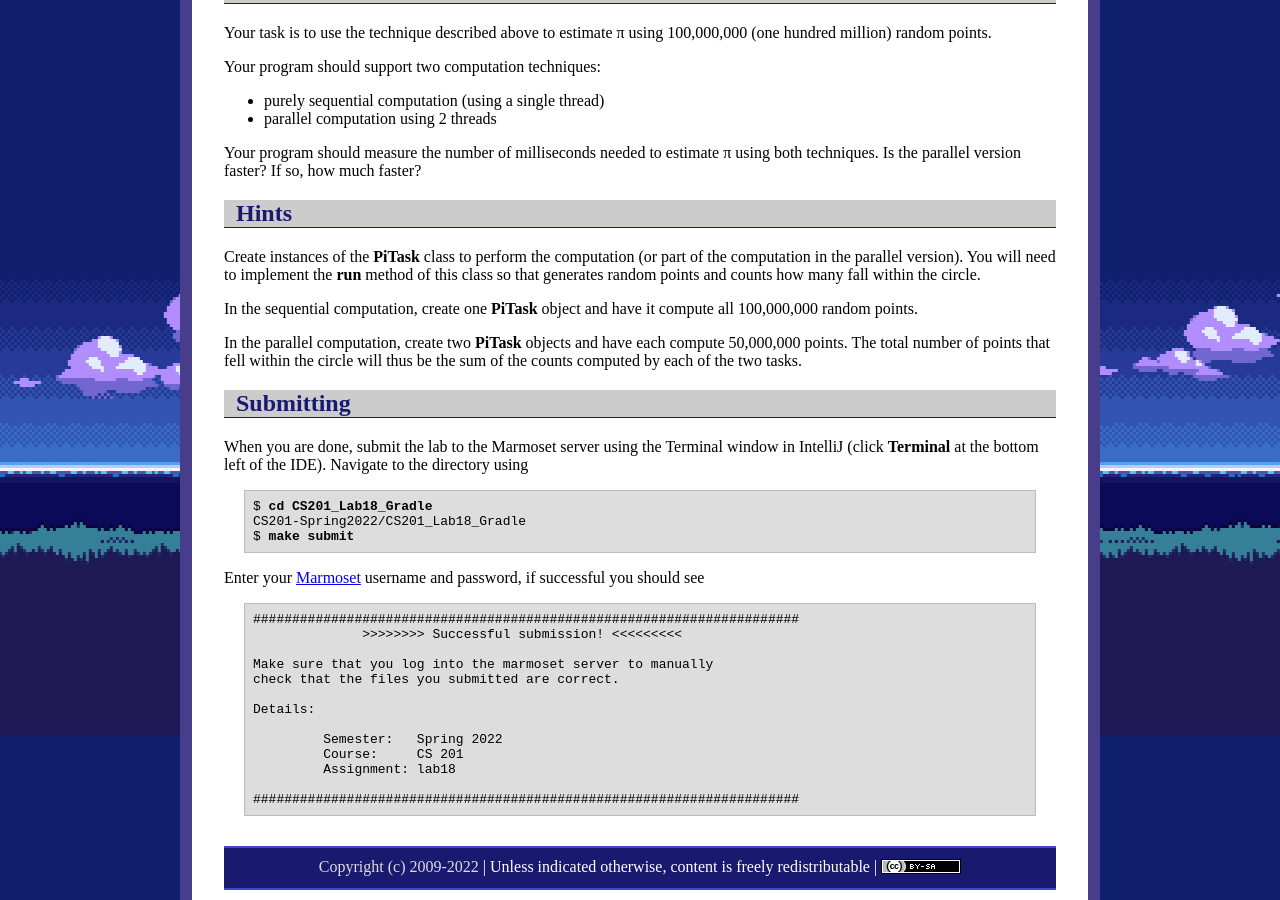
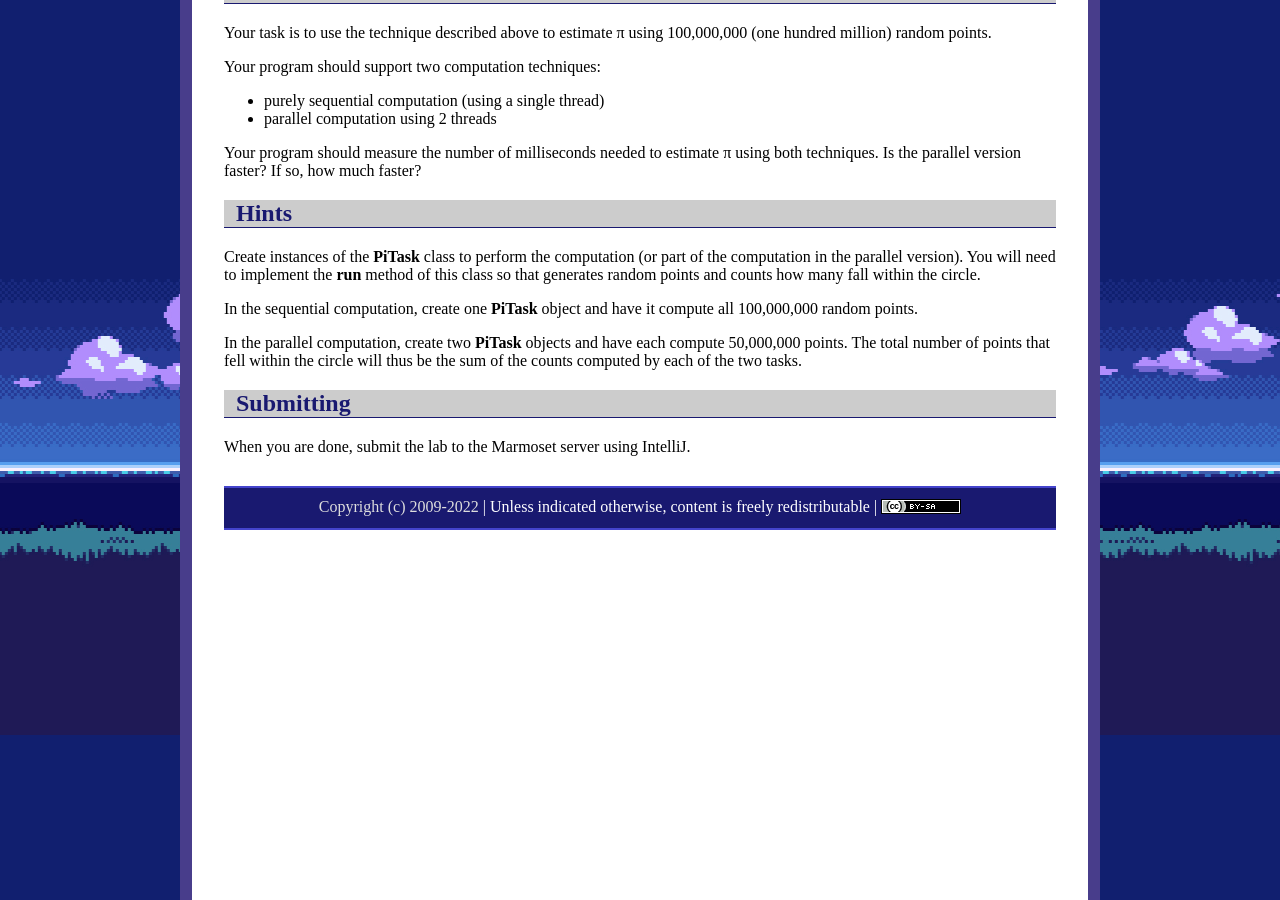
Before and after one commit to ycpcs/cs201-fall2026, a Jekyll site: the page built from labs/lab18.md, in a window 1280 px wide and 900 px high, scrolled down 1065 px. Built offline with Jekyll 4.4.1, drawn with Linux system fonts in a browser that asks for light colours.

Commit message:
Update lab18.md

```diff
--- a/labs/lab18.md
+++ b/labs/lab18.md
@@ -59,28 +59,4 @@ In the parallel computation, create two **PiTask** objects and have each compute
 
 ## Submitting
 
-When you are done, submit the lab to the Marmoset server using the Terminal window in IntelliJ (click **Terminal** at the bottom left of the IDE). Navigate to the directory using
-
-<pre>
-$ <b>cd CS201_Lab18_Gradle</b>
-CS201-Spring2022/CS201_Lab18_Gradle
-$ <b>make submit</b>
-</pre>
-
-Enter your [Marmoset](https://cs.ycp.edu/marmoset) username and password, if successful you should see
-
-<pre>
-######################################################################
-              >>>>>>>> Successful submission! <<<<<<<<<
-
-Make sure that you log into the marmoset server to manually
-check that the files you submitted are correct.
-
-Details:
-
-         Semester:   Spring 2022
-         Course:     CS 201
-         Assignment: lab18
-
-######################################################################
-</pre>
+When you are done, submit the lab to the Marmoset server using IntelliJ.
```
